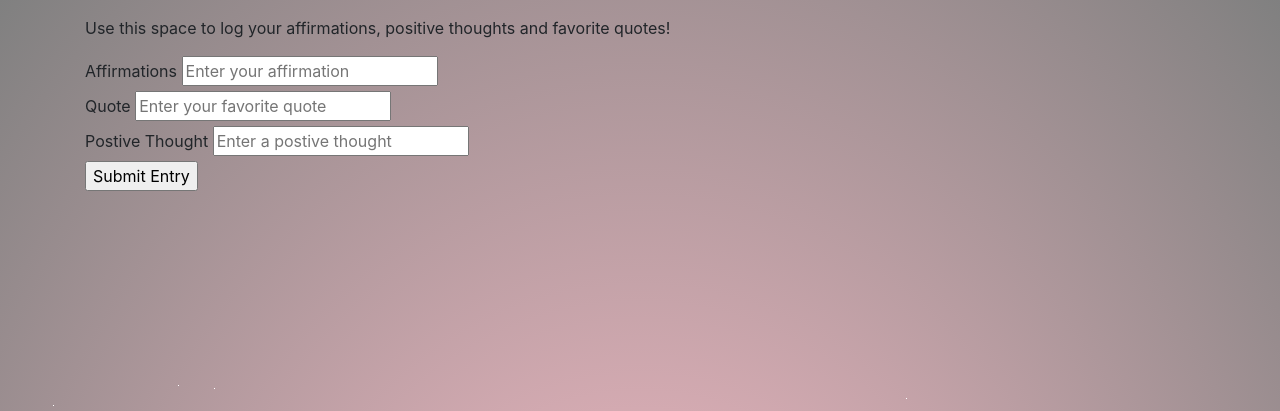
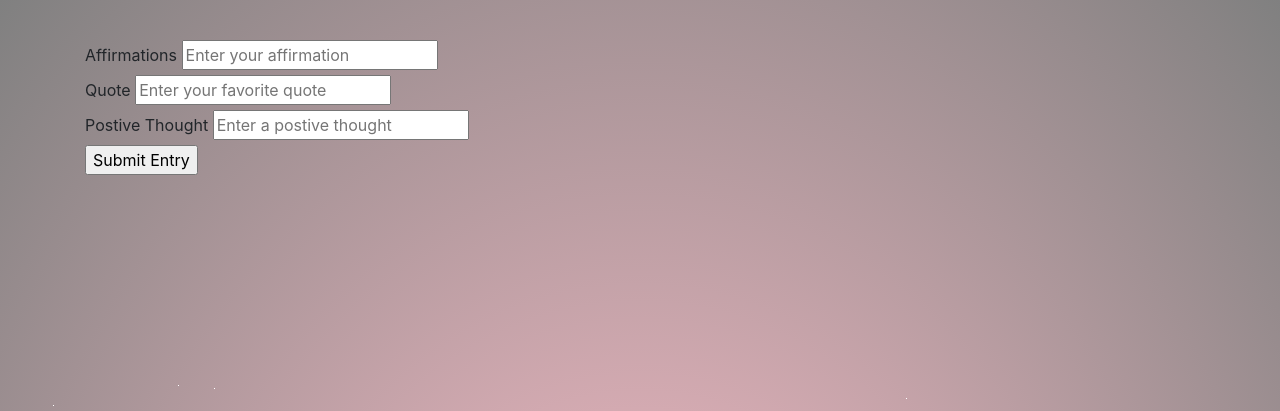
Before and after one commit to monabuttu/wellnessjourney, a Flask app: page /videos in a window 1280 px wide. Shown: the top 411 px of the page. Run offline with Flask 2, Linux system fonts and the light colour scheme; data that the repository does not hold is empty; some libraries are stand-ins or nearby versions.

Commit message:
html change

```diff
--- a/wellnessjourney/templates/videos.html
+++ b/wellnessjourney/templates/videos.html
@@ -36,7 +36,7 @@
     <div class="container">
       <div class="row">
         <div class="col">
-          <p>Use this space to log your affirmations, positive thoughts and favorite quotes!</p>
+          <br>
           <form method='POST' action="/videoquotes" role='form' name='userentry' autocomplete="off">
               <label for="affirm">Affirmations</label>
               <input type="text" id="affirm" name="affirmation" placeholder="Enter your affirmation"><br>
```
